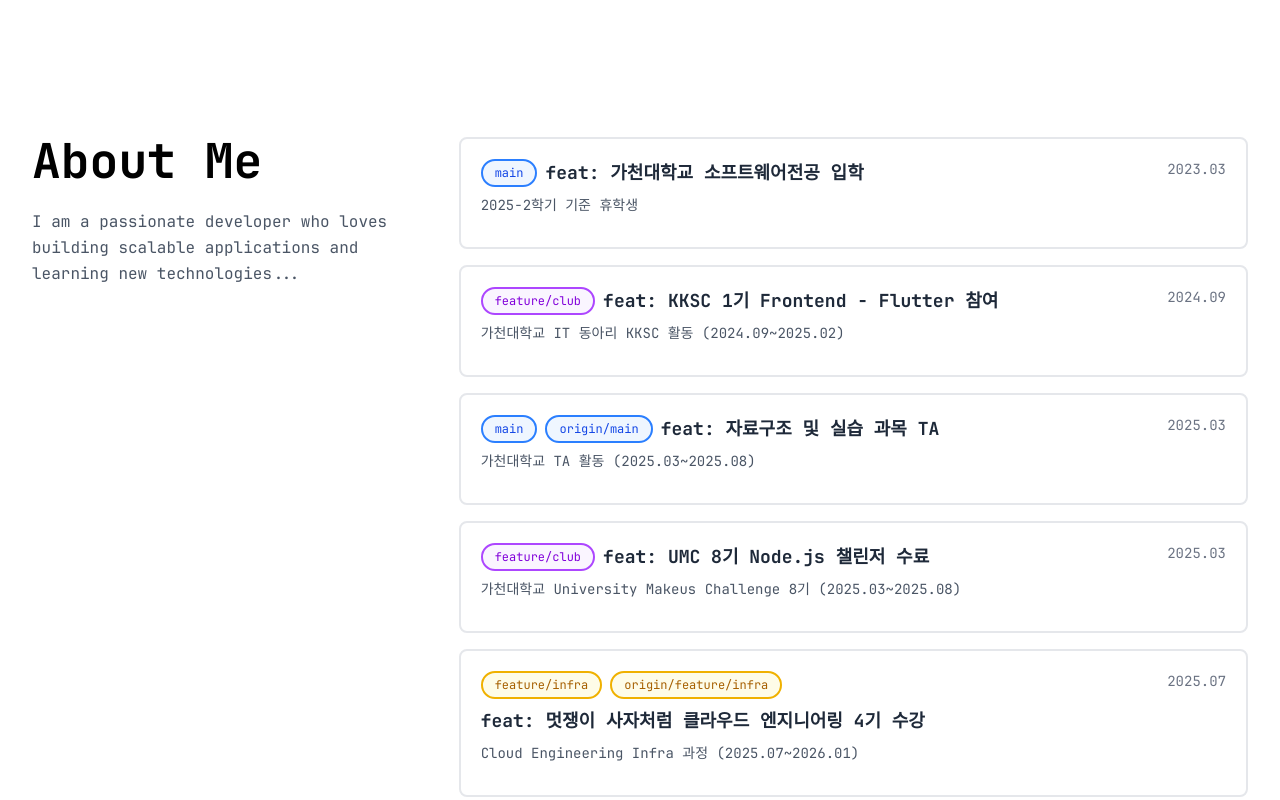
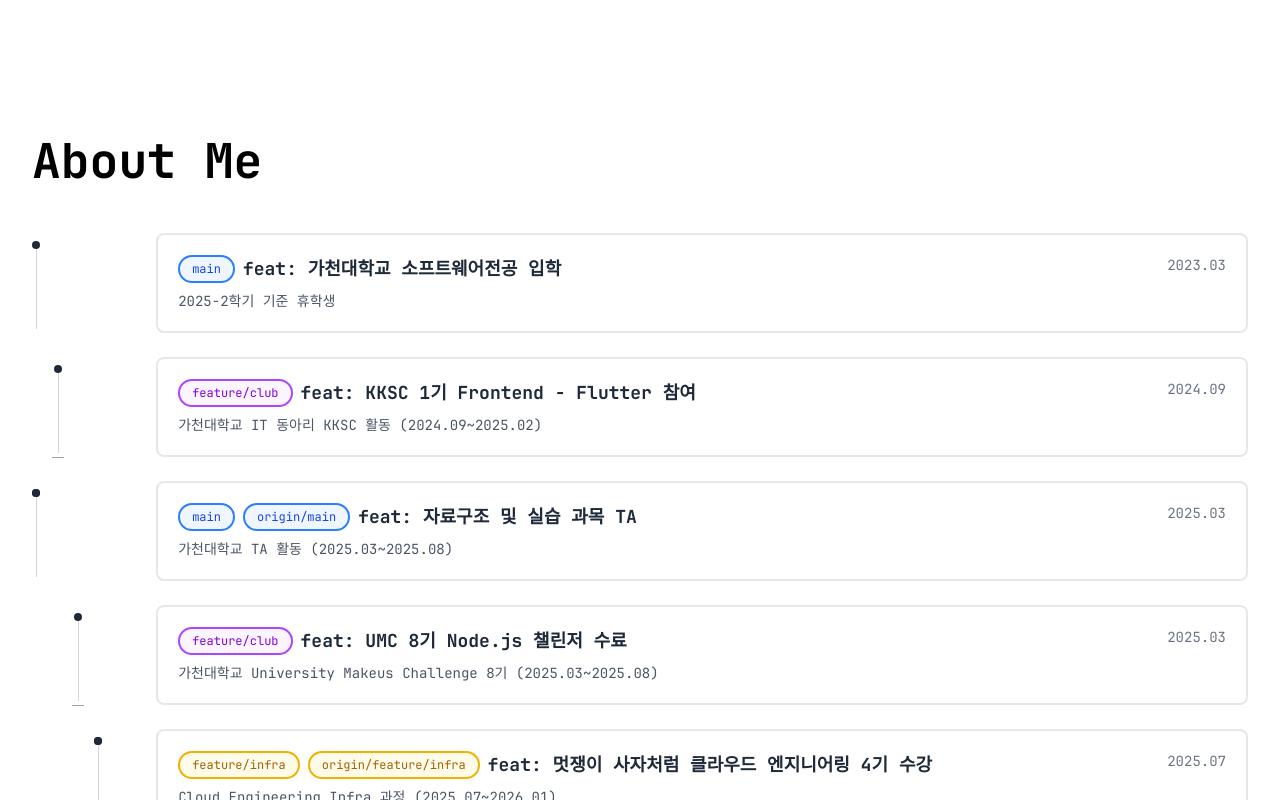
Before and after one commit to wldmsdl7/Portfolio, a React (Vite) app: page / in a window 1280 px wide. Shown: the part 940-1740 px from the top of the page. Built offline with nearby package versions, Linux system fonts and the light colour scheme.

Commit message:
feat : 브랜치 UI 구현 (수정 필요)

```diff
--- a/package.json
+++ b/package.json
@@ -11,6 +11,7 @@
   },
   "dependencies": {
     "@tailwindcss/vite": "^4.1.18",
+    "commit-graph": "^2.3.12",
     "react": "^19.1.1",
     "react-dom": "^19.1.1",
     "react-icons": "^5.5.0",
--- a/src/MainPage.tsx
+++ b/src/MainPage.tsx
@@ -1,4 +1,4 @@
-import AboutSection from "./sections/AboutSection";
+import { AboutSection } from "./sections/AboutSection";
 import HomeSection from "./sections/HomeSection";
 import ProjectsSection from "./sections/Projects";
 import SkillsSection from "./sections/Skills";
--- /dev/null
+++ b/src/components/AboutmeSection/BranchRail.tsx
@@ -0,0 +1,36 @@
+interface BranchRailProps {
+  branches: string[];
+  position: number;
+  isBranch?: boolean;
+}
+
+export const BranchRail = ({
+  branches,
+  position,
+  isBranch,
+}: BranchRailProps) => {
+  const GAP = 20;
+
+  return (
+    <div className="relative h-full w-full">
+      {branches.map((branch, idx) => (
+        <div
+          key={idx}
+          className="absolute top-2 flex flex-col items-center"
+          style={{
+            left: position * GAP,
+          }}
+        >
+          {/* 노드 */}
+          <div className="w-2 h-2 rounded-full bg-gray-800 z-10" />
+
+          {/* 세로 라인 */}
+          <div className="w-px h-20 bg-gray-300" />
+
+          {/* 브랜치 시작 표시 */}
+          {isBranch && <div className="w-3 h-px bg-gray-400 mt-1" />}
+        </div>
+      ))}
+    </div>
+  );
+};
--- a/src/components/AboutmeSection/CommitMessage.tsx
+++ b/src/components/AboutmeSection/CommitMessage.tsx
@@ -1,6 +1,11 @@
-import { commits } from "../../constants/commits";
+interface Commit {
+  date: string;
+  title: string;
+  description: string;
+  branches: string[];
+}
 
-export const CommitMessage = () => {
+export const CommitMessage = ({ commit }: { commit: Commit }) => {
   const normalizeBranch = (branch: string) => branch.replace("origin/", "");
 
   const getBranchColor = (branch: string) => {
@@ -15,30 +20,15 @@ export const CommitMessage = () => {
     if (name.includes("homeinspector"))
       return "border-red-500 text-red-700 bg-red-50";
     if (name.includes("price"))
-      return "border-gold-500 text-gold-700 bg-gold-50";
+      return "border-yellow-600 text-yellow-800 bg-yellow-50";
     return "border-purple-500 text-purple-700 bg-purple-50";
   };
 
-  const branchOrder = [
-    "main",
-    "feature/club",
-    "feature/infra",
-    "feature/homeinspector-maintenance",
-    "feature/homeinspector-dev",
-    "feature/price",
-  ];
-
   return (
-    <div className="space-y-4">
-      {commits.map((commit, index) => (
-        <div
-          key={index}
-          className="bg-white border-2 border-gray-200 rounded-lg p-5 hover:border-gray-300 hover:shadow-md transition-all"
-        >
-          {/* 헤더: 브랜치 + 타이틀 */}
+    <div className="bg-white border-2 border-gray-200 rounded-lg p-5 w-full hover:border-gray-300 hover:shadow-md transition-all">
       <div className="flex items-start justify-between mb-2">
-            {/* 브랜치 + 타이틀 묶음 */}
         <div className="flex flex-wrap items-center gap-2">
+          {/* 브랜치 배지 */}
           {commit.branches.map((branch, idx) => (
             <span
               key={idx}
@@ -50,20 +40,17 @@ export const CommitMessage = () => {
             </span>
           ))}
 
+          {/* 제목 */}
           <h3 className="font-semibold text-gray-800 text-lg">
             {commit.title}
           </h3>
         </div>
 
         {/* 날짜 */}
-            <span className="text-sm text-gray-500 ml-4 shrink-0">
-              {commit.date}
-            </span>
+        <span className="text-sm text-gray-500 shrink-0">{commit.date}</span>
       </div>
 
-          <p className="text-sm text-gray-600 mb-3">{commit.description}</p>
-        </div>
-      ))}
+      <p className="text-sm text-gray-600">{commit.description}</p>
     </div>
   );
 };
--- a/src/constants/IntroduceItem.tsx
+++ b/src/constants/IntroduceItem.tsx
@@ -1,4 +1,4 @@
-export const introduceItems = [
+export const INTRODUCE_ITEMS = [
   {
     title: "- 개발하는 것을 좋아해요 ! 🙈",
     content:
--- /dev/null
+++ b/src/constants/branch.tsx
@@ -0,0 +1,8 @@
+const BRANCH_ORDER = [
+  "main",
+  "feature/club",
+  "feature/infra",
+  "feature/homeinspector-maintenance",
+  "feature/homeinspector-dev",
+  "feature/price",
+];
--- a/src/constants/commits.tsx
+++ b/src/constants/commits.tsx
@@ -1,4 +1,4 @@
-export const commits = [
+export const COMMITS = [
   {
     date: "2023.03",
     title: "feat: 가천대학교 소프트웨어전공 입학",
--- a/src/sections/AboutSection.tsx
+++ b/src/sections/AboutSection.tsx
@@ -1,21 +1,28 @@
+import { BranchRail } from "../components/AboutmeSection/BranchRail";
 import { CommitMessage } from "../components/AboutmeSection/CommitMessage";
+import { COMMITS } from "../constants/commits";
 
-const AboutSection = () => (
+export const AboutSection = () => (
   <section id="about" className="min-h-screen scroll-mt-16 p-8">
-    <div className="max-w-7xl mx-auto h-full flex flex-col lg:flex-row gap-8">
-      <div className="lg:w-1/3 w-full">
-        <h1 className="text-5xl font-bold mb-6">About Me</h1>
-        <p className="text-gray-600 leading-relaxed">
-          I am a passionate developer who loves building scalable applications
-          and learning new technologies...
-        </p>
-      </div>
+    <div className="max-w-7xl mx-auto h-full">
+      <h1 className="text-5xl font-bold mb-12">About Me</h1>
+      <div className="space-y-6">
+        {COMMITS.map((commit, index) => (
+          <div key={index} className="flex items-start gap-6 relative">
+            {/* 왼쪽: 브랜치 레일 */}
+            <div className="w-28 flex justify-center relative">
+              <BranchRail
+                branches={commit.branches}
+                position={commit.position}
+                isBranch={commit.isBranch}
+              />
+            </div>
 
-      <div className="lg:w-2/3 w-full">
-        <CommitMessage />
+            {/* 오른쪽: 커밋 카드 */}
+            <CommitMessage commit={commit} />
+          </div>
+        ))}
       </div>
     </div>
   </section>
 );
-
-export default AboutSection;
--- a/src/sections/HomeSection.tsx
+++ b/src/sections/HomeSection.tsx
@@ -4,7 +4,7 @@ import { FaArrowRight, FaRegCommentDots } from "react-icons/fa";
 import { TerminalController } from "../components/HomeSection/Terminal";
 import { IoIosArrowForward } from "react-icons/io";
 import IntroduceItem from "../components/HomeSection/IntroduceItem";
-import { introduceItems } from "../constants/introduceItem";
+import { INTRODUCE_ITEMS } from "../constants/introduceItem";
 
 const HomeSection = () => (
   <section id="home" className="min-h-screen scroll-mt-16 p-8 relative">
@@ -32,7 +32,7 @@ const HomeSection = () => (
         </div>
         <div className="space-y-2">
           <div>
-            {introduceItems.map((item, idx) => (
+            {INTRODUCE_ITEMS.map((item, idx) => (
               <IntroduceItem key={idx} title={item.title}>
                 {item.content}
               </IntroduceItem>
```
Also changed, not shown: 1 other file (tests, documents, lock files or other folders). Lines whose indentation alone changed are shown as unchanged.
